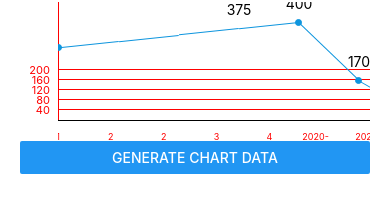
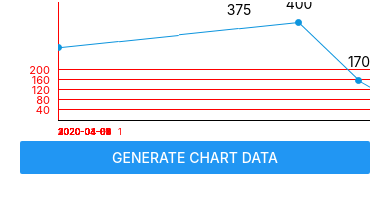
Before and after one commit to oksktank/react-native-pure-chart, a React Native app in the folder examples/: screen / in a window 390 px wide. Both pictures are taken after a click on the button "GENERATE CHART DATA". Shown: the part 118-330 px from the top of the page. Built offline with nearby package versions, Linux system fonts and the light colour scheme.

Commit message:
fix chart

```diff
--- a/examples/pure-chart/common.js
+++ b/examples/pure-chart/common.js
@@ -329,7 +329,7 @@ export const drawXAxis = (color = '#e0e0e0') => {
     }} />
   )
 }
-export const drawXAxisLabels = (sortedData, gap, color = '#000000', showEvenNumberXaxisLabel) => {
+export const drawXAxisLabels = (sortedData, gap, color = '#000000', showEvenNumberXaxisLabel, defautColumnWidth) => {
   return (
     <View style={{
       width: '100%',
@@ -337,15 +337,13 @@ export const drawXAxisLabels = (sortedData, gap, color = '#000000', showEvenNumb
       height: 10,
     }}>
       {sortedData.map((data, i) => {
-        // if (data[3] && i % 2 === 1) {
+        let marginLeft = i === 0 ? sortedData[1]['gap'] : sortedData[1]['gap']*(i+1) + defautColumnWidth*((i)*2)
         if (data['x']  || !showEvenNumberXaxisLabel) {
           return (
             <View key={'label' + i} style={{
               position: 'absolute',
-              // left: data[0] - gap / 2,
-              left: data['gap']/1.135 - gap /3,
-              width: gap/1.5,
-              alignItems: 'center',
+              left: marginLeft,
+              top: 5,
             }}>
               <Text style={{fontSize: 9, color: color}}>
                 {
--- a/examples/pure-chart/components/column-chart-item.js
+++ b/examples/pure-chart/components/column-chart-item.js
@@ -1,6 +1,6 @@
 import React, { Component } from 'react'
 import PropTypes from 'prop-types'
-import { View, StyleSheet, TouchableWithoutFeedback } from 'react-native'
+import { View, StyleSheet, TouchableWithoutFeedback, Text } from 'react-native'
 
 export default class ColumnChartItem extends Component {
   render () {
@@ -8,14 +8,21 @@ export default class ColumnChartItem extends Component {
     let seriesCount = this.props.seriesArray.length
     for (let seriesIndex = 0; seriesIndex < seriesCount; seriesIndex++) {
       let lastElementMarginRight = 0
+      let lastElementMarginLeft = 0
+      let width = this.props.defaultWidth / seriesCount/1.2
       if (seriesIndex === (seriesCount - 1)) {
         lastElementMarginRight = this.props.defaultMargin
+      } else {
+        if(this.props.dataIndex === 0) {
+          lastElementMarginLeft = this.props.defaultMargin
+        }
       }
       renders.push(
         <View key={seriesIndex} style={[styles.bar, {
-          width: this.props.defaultWidth / seriesCount/1.2,
+          width: width,
           height: this.props.seriesArray[seriesIndex].data[this.props.dataIndex]['ratioY'],
           marginRight: lastElementMarginRight,
+          marginLeft: lastElementMarginLeft,
           backgroundColor: this.props.seriesArray[seriesIndex].seriesColor,
           borderColor: this.props.isSelected ? this.props.highlightColor : this.props.defaultBorderColor,
           borderRadius:1000,
--- a/examples/pure-chart/components/column-chart.js
+++ b/examples/pure-chart/components/column-chart.js
@@ -7,7 +7,7 @@ import { initData, drawYAxis, drawYAxisLabels, drawGuideLine, numberWithCommas,
 export default class ColumnChart extends Component {
   constructor(props) {
     super(props)
-    let defaultGap = this.props.defaultColumnWidth + this.props.defaultColumnMargin
+    let defaultGap =  this.props.defaultColumnMargin
     let newState = initData(this.props.data, this.props.height, defaultGap, this.props.numberOfYAxisGuideLine)
     this.state = {
       sortedData: newState.sortedData,
@@ -159,9 +159,9 @@ export default class ColumnChart extends Component {
                 {this.renderColumns(fadeAnim)}
               </View>
               {drawXAxis(this.props.xAxisColor)}
-              <View style={{ marginLeft: this.props.defaultColumnWidth / 2 }}>
+              <View>
                 {this.props.showXAxisLabel &&
-                  drawXAxisLabels(this.state.sortedData[0].data, this.state.gap, this.props.labelColor, this.props.showEvenNumberXaxisLabel)}
+                  drawXAxisLabels(this.state.sortedData[0].data, this.state.gap, this.props.labelColor, this.props.showEvenNumberXaxisLabel, this.props.defaultColumnWidth / 2 / 1.2)}
               </View>
             </View>
             {this.drawTooltip(this.state.selectedIndex)}
```
